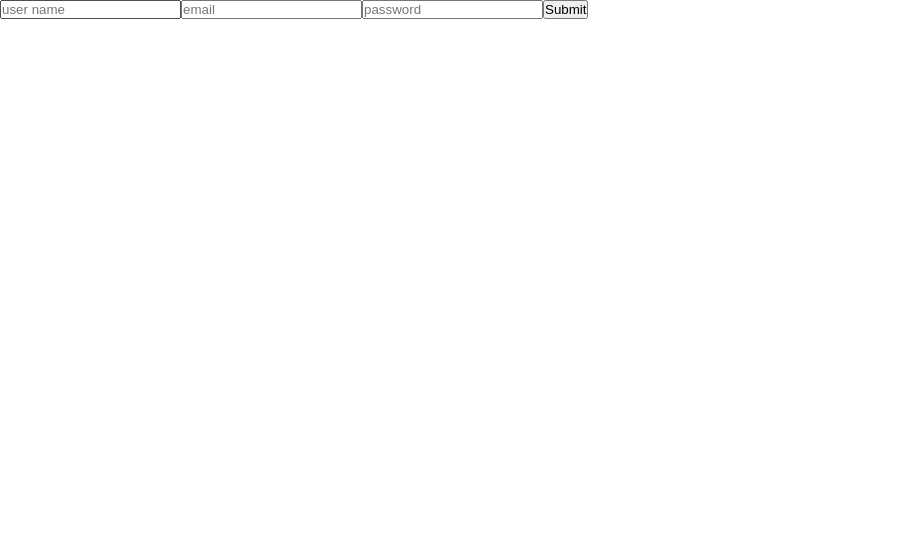
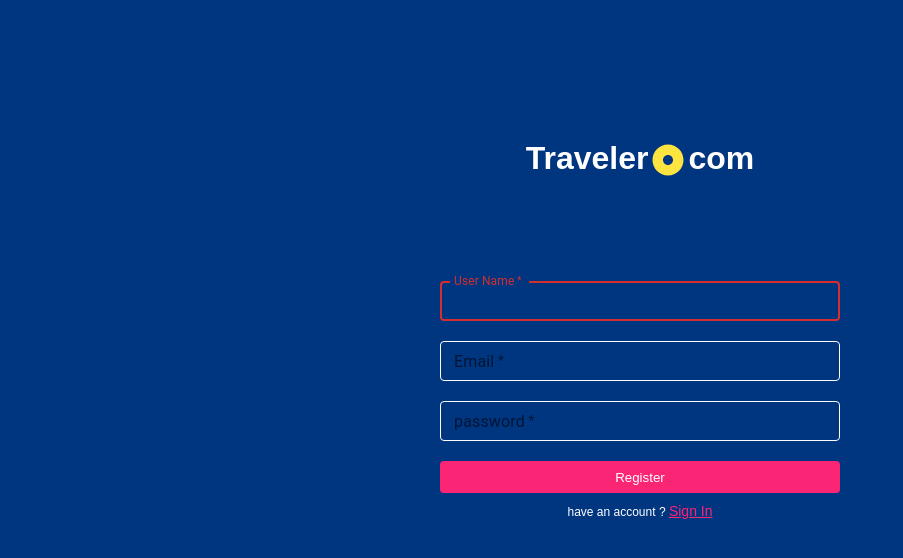
Before and after one commit to Bismarezaferdian/FE-booking-app, a React (Create React App) app: page /register in a window 1280 px wide. Shown: the top 558 px of the page, without its empty margins (0-903 px from the left). Built offline with nearby package versions, Linux system fonts and the light colour scheme.

Commit message:
update login page n register

```diff
--- a/package.json
+++ b/package.json
@@ -6,7 +6,6 @@
     "@emotion/react": "^11.10.0",
     "@emotion/styled": "^11.10.0",
     "@mui/material": "^5.10.2",
-    "@mui/styled-engine-sc": "^5.10.1",
     "@testing-library/jest-dom": "^5.16.4",
     "@testing-library/react": "^13.3.0",
     "@testing-library/user-event": "^13.5.0",
--- a/src/components/Feature/index.js
+++ b/src/components/Feature/index.js
@@ -64,7 +64,7 @@ const Feature = () => {
                 <Skeleton
                   sx={{ bgcolor: "grey.900" }}
                   variant="rectangular"
-                  width={window.innerWidth < 480 ? 200 : 300}
+                  width={window.innerWidth < 480 ? 180 : 300}
                   height={window.innerHeight < 480 ? 240 : 380}
                 />
               </div>
--- a/src/pages/Login/LoginStyle.js
+++ b/src/pages/Login/LoginStyle.js
@@ -1,15 +1,108 @@
 import styled from "styled-components";
+import { Link as LinkR } from "react-router-dom";
 
-export const LogContainer = styled.div``;
+export const LoginContainer = styled.div`
+  display: flex;
+  justify-content: center;
+  align-items: center;
+  width: 100%;
+  height: 100vh;
+  flex-direction: column;
+  background-color: #003580;
+  /* background: red; */
+`;
+export const LoginWrapp = styled.div`
+  display: flex;
+  justify-content: center;
+  text-align: center;
+  align-items: center;
+  width: 100%;
+  max-width: 1024px;
+  /* background: blue; */
+`;
+export const LoginCard = styled.div`
+  display: flex;
+  flex-direction: column;
+  justify-content: center;
+  align-items: center;
+`;
+export const LoginHeadTitle = styled.h1`
+  position: absolute;
+  transform: translateY(-240px);
+  color: #ffff;
+  display: flex;
+`;
+export const LogTitle = styled.h3`
+  margin-bottom: 20px;
+`;
+export const InputWrapp = styled.div`
+  display: flex;
+  flex-direction: column;
+  gap: 20px;
+  width: 400px;
+  /* width: 100%; */
+  color: white;
+  @media screen and (max-width: 768px) {
+    width: 280px;
+  }
+  @media screen and (max-width: 480px) {
+    width: 260px;
+  }
+`;
 
-export const LogCard = styled.div``;
-export const LogTitle = styled.p``;
-export const InputUser = styled.input.attrs({
-  type: "text",
-  //   placeholder: "user name",
-})``;
-export const InputPassword = styled.input.attrs({
-  type: "password",
-  placeholder: "password",
-})``;
-export const LogButton = styled.button``;
+// export const InputUser = styled.input.attrs({
+//   type: "text",
+//   placeholder: "user name",
+// })`
+//   width: 300px;
+//   height: 48px;
+//   padding: 8px;
+// `;
+// export const InputEmail = styled.input.attrs({
+//   type: "email",
+//   placeholder: "email",
+// })`
+//   width: 300px;
+//   height: 48px;
+//   padding: 8px;
+// `;
+// export const InputPassword = styled.input.attrs({
+//   type: "password",
+//   placeholder: "password",
+// })`
+//   width: 300px;
+//   height: 48px;
+//   padding: 8px;
+// `;
+export const LogButton = styled.button`
+  margin-top: 20px;
+  width: 100%;
+  height: 32px;
+  padding: 8px;
+  background: #fb2576;
+  color: #ffff;
+  border: none;
+  border-radius: 4px;
+  &:hover {
+    background: #e0144c;
+  }
+  &:disabled {
+    background: gray;
+  }
+`;
+export const LoginFooter = styled.div`
+  margin-top: 10px;
+`;
+export const SpanContent = styled.div`
+  font-size: 12px;
+  color: #ffff;
+`;
+
+export const LinkTo = styled(LinkR)`
+  color: #fb2576;
+  font-size: 14px;
+`;
+
+export const ErrorMsg = styled.span`
+  color: red;
+`;
--- a/src/pages/Login/index.js
+++ b/src/pages/Login/index.js
@@ -4,35 +4,62 @@ import { useNavigate } from "react-router-dom";
 import { AuthContext } from "../../context/AuthContex";
 import { ToastContainer, toast } from "react-toastify";
 import {
-  InputPassword,
-  InputUser,
+  ErrorMsg,
+  InputWrapp,
+  LinkTo,
   LogButton,
-  LogCard,
-  LogContainer,
-  LogTitle,
+  LoginCard,
+  LoginContainer,
+  LoginFooter,
+  LoginHeadTitle,
+  LoginWrapp,
+  SpanContent,
 } from "./LoginStyle";
 import "react-toastify/dist/ReactToastify.css";
+import { Dot } from "../../components/Navbar/NavbarStyle";
+import styled from "@emotion/styled";
+import { TextField } from "@mui/material";
+
+const MyTextField = styled(TextField)({
+  "& .MuiOutlinedInput-root": {
+    "& fieldset": {
+      borderColor: "white",
+    },
+  },
+});
 
 const Login = () => {
+  const [err, setErr] = useState(false);
   const [credentials, setCredentials] = useState({
     userName: undefined,
     password: undefined,
   });
 
   const navigate = useNavigate();
-  const { user, loading, error, dispatch } = useContext(AuthContext);
+  const { error, loading, dispatch } = useContext(AuthContext);
+
+  const successAlert = () => {
+    // window.alert("Invalid Credentials");
+    toast("success login !", {
+      position: "top-right",
+      autoClose: 2000,
+      hideProgressBar: false,
+      closeOnClick: true,
+      pauseOnHover: false,
+      draggable: true,
+      progress: undefined,
+    });
+  };
 
   const handleChange = (e) => {
     setCredentials((prev) => ({ ...prev, [e.target.id]: e.target.value }));
   };
 
-  // const viewToas = () => toast("success login");
-
   const handleClick = async (e) => {
     e.preventDefault();
 
     dispatch({ type: "LOGIN_START" });
-    toast("success login");
+
     try {
       const res = await axios.post(
         `${process.env.REACT_APP_HOST}/api/v1/auth/login`,
@@ -40,24 +67,69 @@ const Login = () => {
       );
 
       dispatch({ type: "LOGIN_SUCCESS", payload: res.data });
+      successAlert();
       navigate("/");
     } catch (err) {
       dispatch({ type: "LOGIN_FAILURE", payload: err.response.data });
-      console.log(err.response.data);
+      setErr(true);
     }
   };
 
   return (
-    <LogContainer>
+    <LoginContainer>
       <ToastContainer />
-      <LogCard>
-        <LogTitle> Login</LogTitle>
-        <InputUser id="userName" onChange={handleChange} />
-        <InputPassword id="password" onChange={handleChange} />
-        <LogButton onClick={handleClick}>Login</LogButton>
-      </LogCard>
-      {error && <span>{error.message}</span>}
-    </LogContainer>
+      <LoginHeadTitle>
+        Traveler
+        <Dot />
+        com{" "}
+      </LoginHeadTitle>
+      <LoginWrapp>
+        <LoginCard>
+          {/* <LogTitle> Login</LogTitle> */}
+          <InputWrapp>
+            <MyTextField
+              label="User Name"
+              variant="outlined"
+              size="small"
+              type="text"
+              color="error"
+              placeholder="user name"
+              id="userName"
+              autoFocus
+              onChange={handleChange}
+              required
+              error={err}
+              helperText={error ? "is required" : ""}
+            />
+            <MyTextField
+              label="Password"
+              variant="outlined"
+              size="small"
+              type="password"
+              color="error"
+              placeholder="password"
+              id="password"
+              // backgroundColor="red"
+              onChange={handleChange}
+              required
+              error={err}
+              helperText={error ? "is required" : ""}
+            />
+            {/* <InputUser id="userName" onChange={handleChange} />
+            <InputPassword id="password" onChange={handleChange} /> */}
+            {error && <ErrorMsg>{error.message}</ErrorMsg>}
+          </InputWrapp>
+          <LogButton onClick={handleClick} disabled={loading ? true : false}>
+            Login
+          </LogButton>
+          <LoginFooter>
+            <SpanContent>
+              Don't have an account? <LinkTo to="/register">Sign Up</LinkTo>
+            </SpanContent>
+          </LoginFooter>
+        </LoginCard>
+      </LoginWrapp>
+    </LoginContainer>
   );
 };
 
--- a/src/pages/Register/index.js
+++ b/src/pages/Register/index.js
@@ -1,16 +1,38 @@
+import styled from "@emotion/styled";
+import { TextField } from "@mui/material";
 import axios from "axios";
 import React, { useState } from "react";
 import { useNavigate } from "react-router-dom";
+import { toast, ToastContainer } from "react-toastify";
+import { Dot } from "../../components/Navbar/NavbarStyle";
 import {
-  ButtonReg,
-  EmailRegister,
-  PassRegister,
-  RegisterCard,
-  RegisterContainer,
-  UserRegister,
-} from "./RegisterStyel";
+  ErrorMsg,
+  // InputEmail,
+  // InputPassword,
+  // InputUser,
+  InputWrapp,
+  LinkTo,
+  LogButton,
+  LoginCard,
+  LoginContainer,
+  LoginFooter,
+  LoginHeadTitle,
+  LoginWrapp,
+  SpanContent,
+} from "../Login/LoginStyle";
+
+const MyTextField = styled(TextField)({
+  "& .MuiOutlinedInput-root": {
+    "& fieldset": {
+      borderColor: "white",
+    },
+  },
+});
 
 const Register = () => {
+  const [loading, setLoading] = useState(false);
+  const [error, setError] = useState(null);
+  const [errTxt, setErrTxt] = useState(false);
   const [createUser, setCreateUser] = useState({
     userName: undefined,
     email: undefined,
@@ -23,28 +45,100 @@ const Register = () => {
     setCreateUser((prev) => ({ ...prev, [e.target.id]: e.target.value }));
   };
 
-  const handleRegister = async (e) => {
+  const HandleRegister = async (e) => {
     e.preventDefault();
+    setLoading(true);
+    if (
+      createUser.userName === undefined ||
+      createUser.email === undefined ||
+      createUser.password === undefined
+    ) {
+      setErrTxt(true);
+    }
     try {
+      setLoading(true);
       await axios.post(
-        "http://localhost:8000/api/v1/auth/register",
+        `${process.env.REACT_APP_HOST}/api/v1/auth/register`,
         createUser
       );
+      toast("success create account !");
       navigate("/login");
     } catch (error) {
-      console.log(error);
+      setLoading(false);
+      // console.log(error);
+      setErrTxt(true);
+      setError(error.response.data);
     }
   };
 
   return (
-    <RegisterContainer>
-      <RegisterCard>
-        <UserRegister id="userName" onChange={handleChange} />
-        <EmailRegister id="email" onChange={handleChange} />
-        <PassRegister id="password" onChange={handleChange} />
-        <ButtonReg onClick={handleRegister}>Submit</ButtonReg>
-      </RegisterCard>
-    </RegisterContainer>
+    <LoginContainer>
+      <ToastContainer />
+      <LoginHeadTitle>
+        Traveler
+        <Dot />
+        com{" "}
+      </LoginHeadTitle>
+      <LoginWrapp>
+        <LoginCard>
+          {/* <LogTitle> Login</LogTitle> */}
+          <InputWrapp>
+            {/* <InputUser id="userName" onChange={handleChange} />
+            <InputEmail id="email" onChange={handleChange} />
+            <InputPassword id="password" onChange={handleChange} /> */}
+            <MyTextField
+              label="User Name"
+              variant="outlined"
+              size="small"
+              color="error"
+              placeholder="user name"
+              id="userName"
+              autoFocus
+              // backgroundColor="red"
+              onChange={handleChange}
+              required
+              error={errTxt}
+              helperText={error ? "is required" : ""}
+            />
+            <MyTextField
+              label="Email"
+              variant="outlined"
+              size="small"
+              placeholder="email"
+              id="email"
+              color="error"
+              onChange={handleChange}
+              required
+              error={errTxt}
+              helperText={error ? "is required" : ""}
+            />
+            <MyTextField
+              label="password"
+              variant="outlined"
+              type="password"
+              size="small"
+              placeholder="password"
+              id="password"
+              color="error"
+              onChange={handleChange}
+              required
+              error={errTxt}
+              helperText={error ? "is required" : ""}
+            />
+            {error && <ErrorMsg>{error.message}</ErrorMsg>}
+          </InputWrapp>
+          <LogButton onClick={HandleRegister} disabled={loading ? true : false}>
+            Register
+          </LogButton>
+          <LoginFooter>
+            <SpanContent>
+              have an account ? <LinkTo to="/login">Sign In</LinkTo>
+            </SpanContent>
+          </LoginFooter>
+        </LoginCard>
+      </LoginWrapp>
+      {/* {error && <span>{error.message}</span>} */}
+    </LoginContainer>
   );
 };
 
```
Also changed, not shown: src/components/Header/HeaderStyle.js (+29 -6 lines), src/components/Header/index.js (+5 -3 lines), src/hooks/useAxiosPost.js (+17 -17 lines), 1 other file (tests, documents, lock files or other folders).
